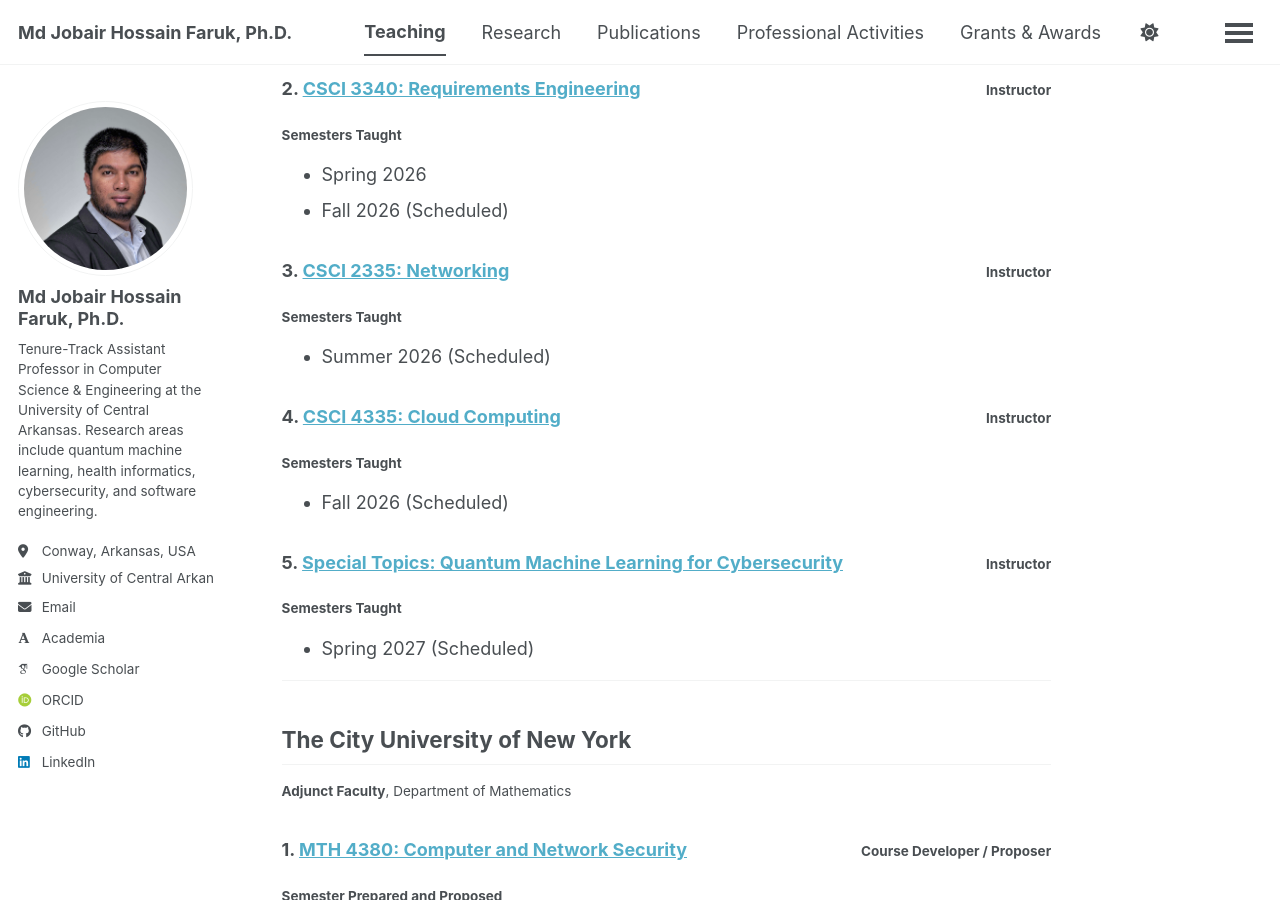
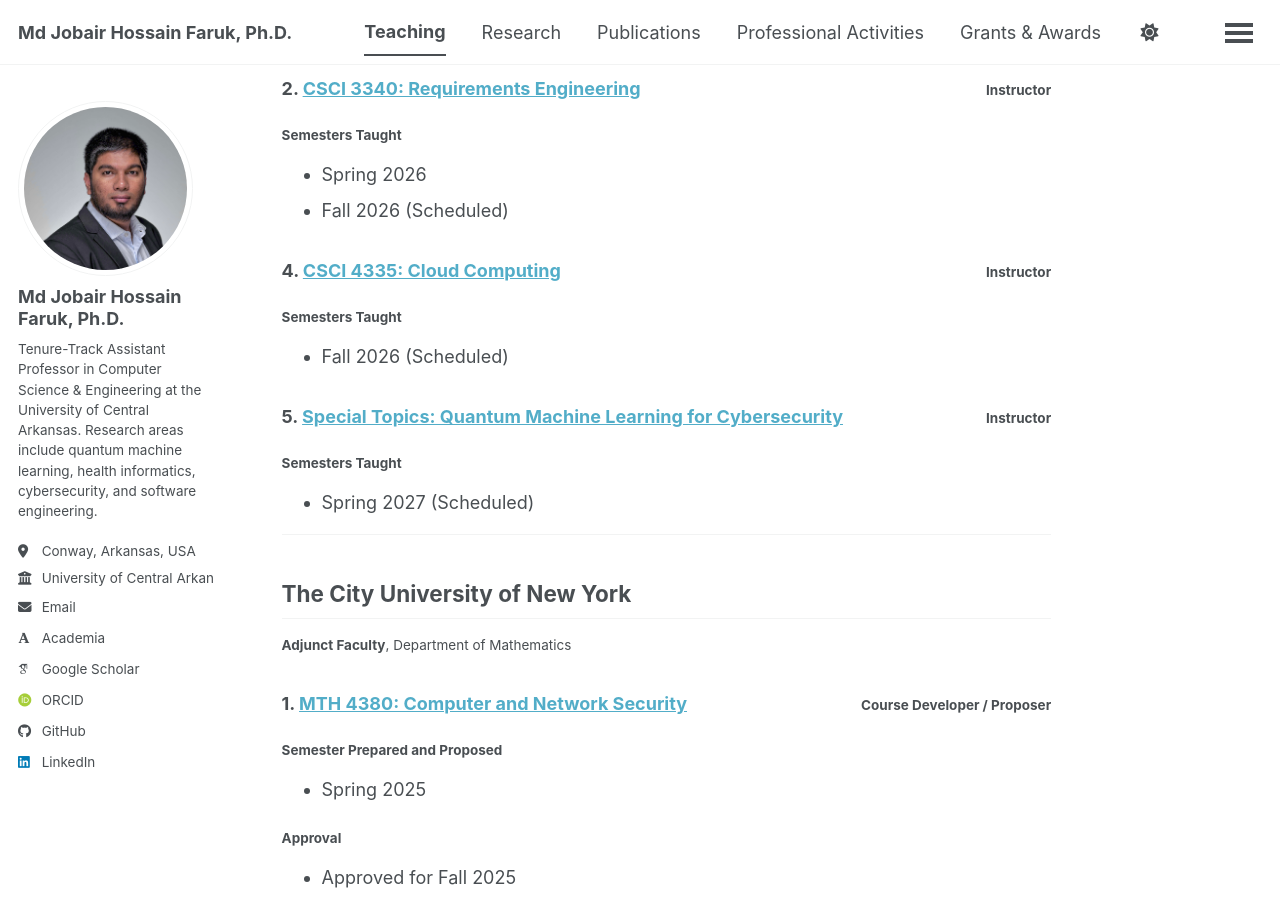
Before and after one commit to jobair-hossain/jobair-hossain.github.io, a Jekyll site: the page built from _pages/teaching.html, in a window 1280 px wide and 900 px high, scrolled down 468 px. Built offline with Jekyll 4.4.1, drawn with Linux system fonts in a browser that asks for light colours; some web fonts are replaced; a script bundle is joined from its source files by our own code; library files that are not in the unit come from our copies.

Commit message:
Update teaching.html

```diff
--- a/_pages/teaching.html
+++ b/_pages/teaching.html
@@ -27,12 +27,6 @@ author_profile: true
   <li>Fall 2026 (Scheduled)</li>
 </ul>
 
-<h3>3. <a href="#">CSCI 2335: Networking</a> <span style="float:right;"><small>Instructor</small></span></h3>
-
-<h4>Semesters Taught</h4>
-<ul>
-  <li>Summer 2026 (Scheduled)</li>
-</ul>
 
 <h3>4. <a href="#">CSCI 4335: Cloud Computing</a> <span style="float:right;"><small>Instructor</small></span></h3>
 
```
